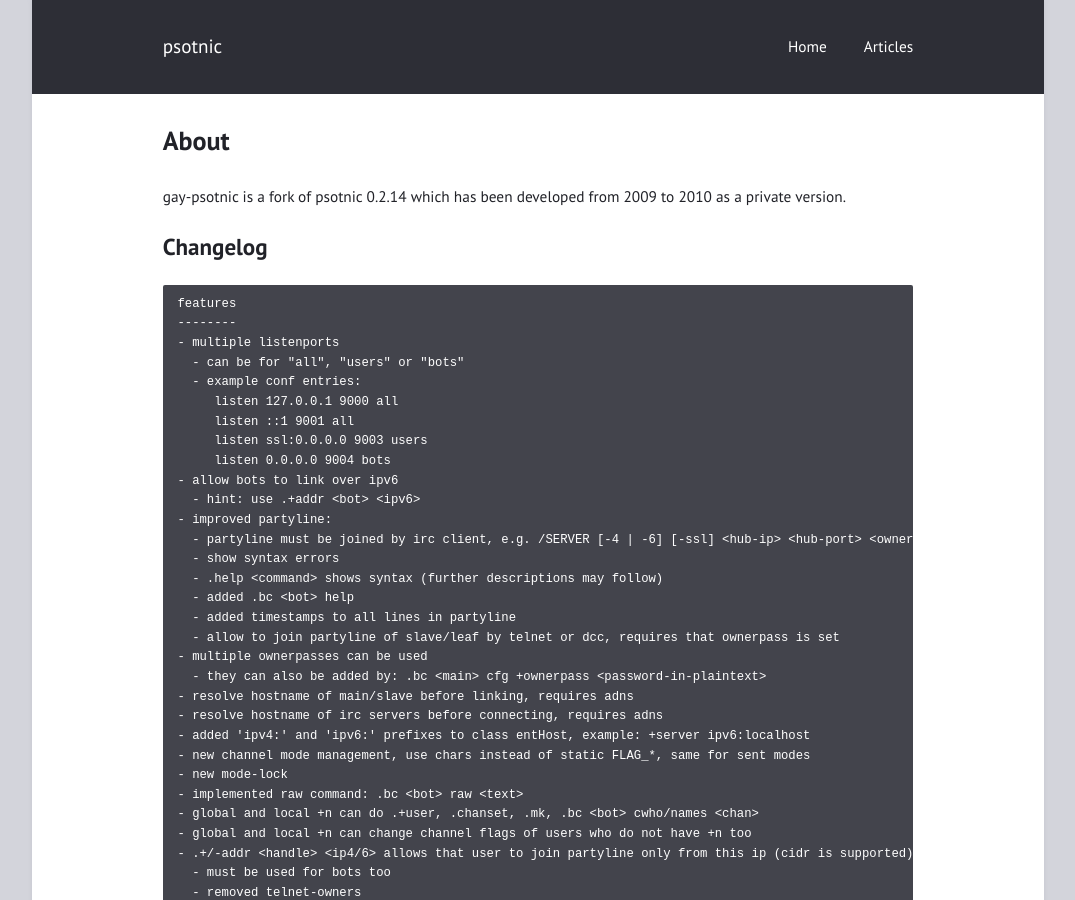
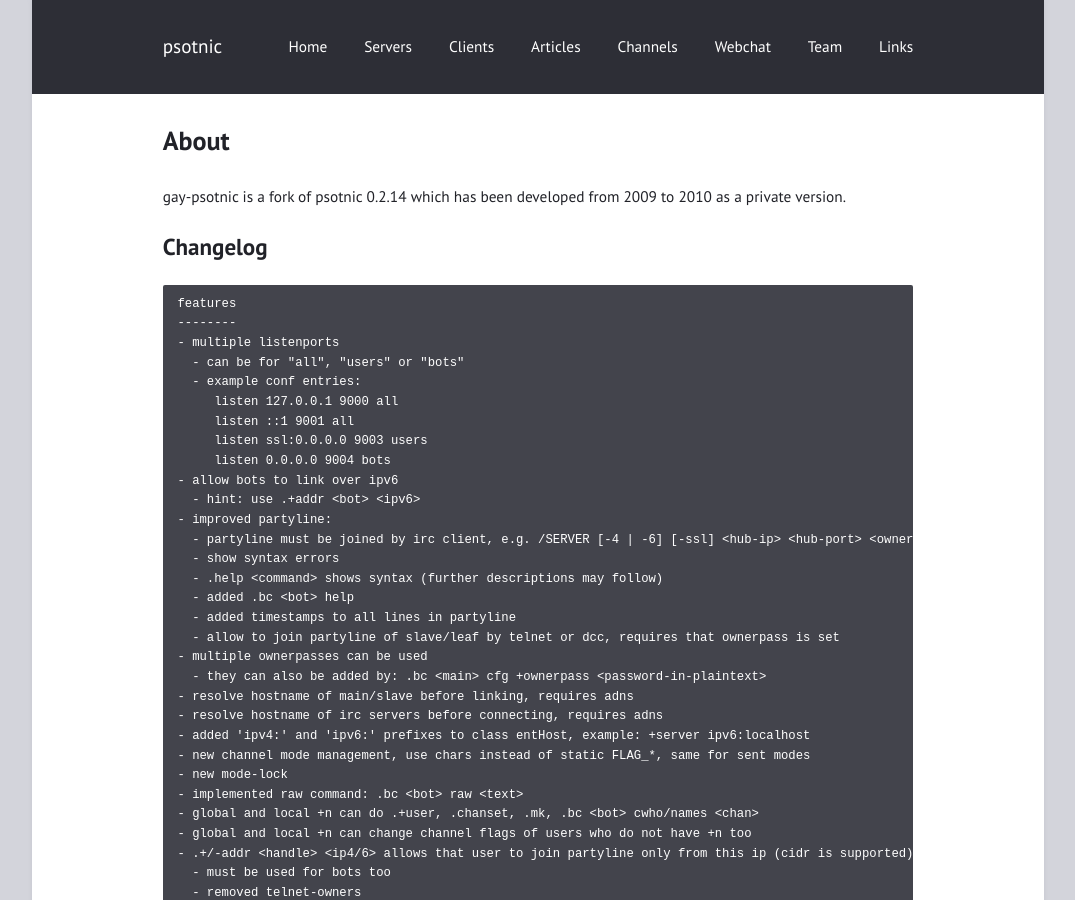
Before and after one commit to psotnic/tmp, a Jekyll site: the page built from index.html, in a window 1280 px wide and 900 px high. Shown: the whole window, without its empty margins (102-1177 px from the left). Built offline with Jekyll 4.4.1, drawn with Linux system fonts in a browser that asks for light colours.

Commit message:
Update _config.yml

```diff
--- a/_config.yml
+++ b/_config.yml
@@ -17,7 +17,13 @@
 
 navigation:                # accepts {file, title, url, icon, sidebaricon}
   - {url: "/", title: "Home"}
+  - {url: "/servers/", title: "Servers"}
+  - {url: "/clients/", title: "Clients"}
   - {url: "/articles/", title: "Articles"}
+  - {url: "/channels/", title: "Channels"}
+  - {url: "https://ircnet.chat/", title: "Webchat"}
+  - {url: "/team", title: "Team"}
+  - {url: "/links", title: "Links"}
 
 external:                  # shows a footer with social links - for available icons see fontawesome.com/icons
   - {title: Mail, icon: envelope, url: "mailto:info@psotnic.com"}
```
